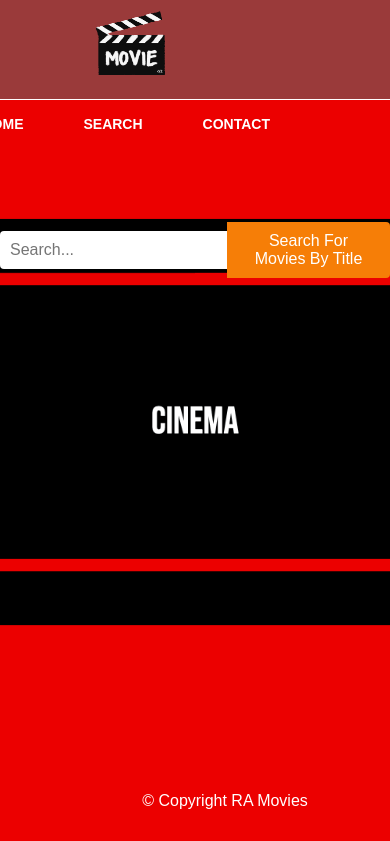
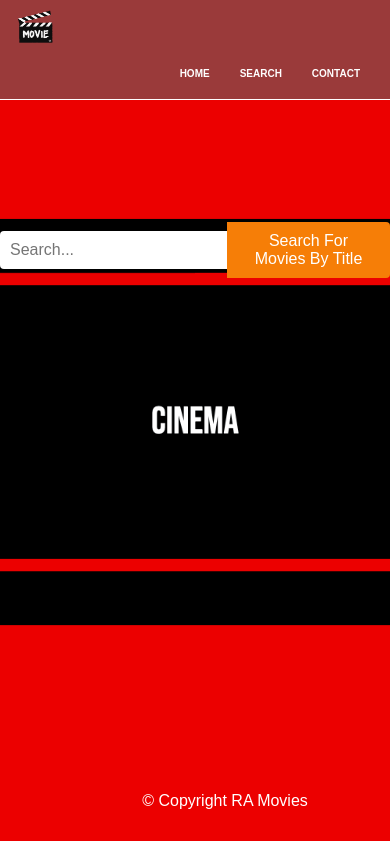
Before and after one commit to rooyaabid/Project-w4-Final, a plain HTML site: page index.html in a window 390 px wide. Shown: the top 841 px of the page. Drawn offline with Linux system fonts and the light colour scheme.

Commit message:
Update style.css

```diff
--- a/style.css
+++ b/style.css
@@ -84,11 +84,68 @@ border-radius: 6px;
 }
 
 
+/* Common styles for all screen sizes */
+body, section {
+    margin: 0;
+    padding: 0;
+    width: 100%;
+    height: 100vh;
+    font-family: Arial;
+    background: url('./Ticket+GIF.gif');
+    background-size: cover;
+    background-position: center;
+}
+
+html, body {
+    height: 100%;
+    margin: 0;
+}
+
+/* ... (rest of your styles) */
+
+/* Styles for screens with a maximum width of 768px (typical tablet) */
+@media only screen and (max-width: 768px) {
+    nav {
+        padding: 10px 30px;
+    }
+
+    .logo-img {
+        width: 60px;
+        height: 50px;
+        margin-right: 5px;
+    }
+
+    .logo-text {
+        font-size: 18px;
+    }
+
+    nav ul li a {
+        line-height: 60px;
+        padding: 10px 20px;
+        font-size: 12px;
+    }
 
 
+@media only screen and (max-width: 480px) {
+    nav {
+        padding: 10px 15px;
+    }
 
+    .logo-img {
+        width: 40px;
+        height: 35px;
+        margin-right: 3px;
+    }
 
+    .logo-text {
+        font-size: 16px;
+    }
 
+    nav ul li a {
+        line-height: 50px;
+        padding: 8px 15px;
+        font-size: 10px;
+    }
 
 
 
```
